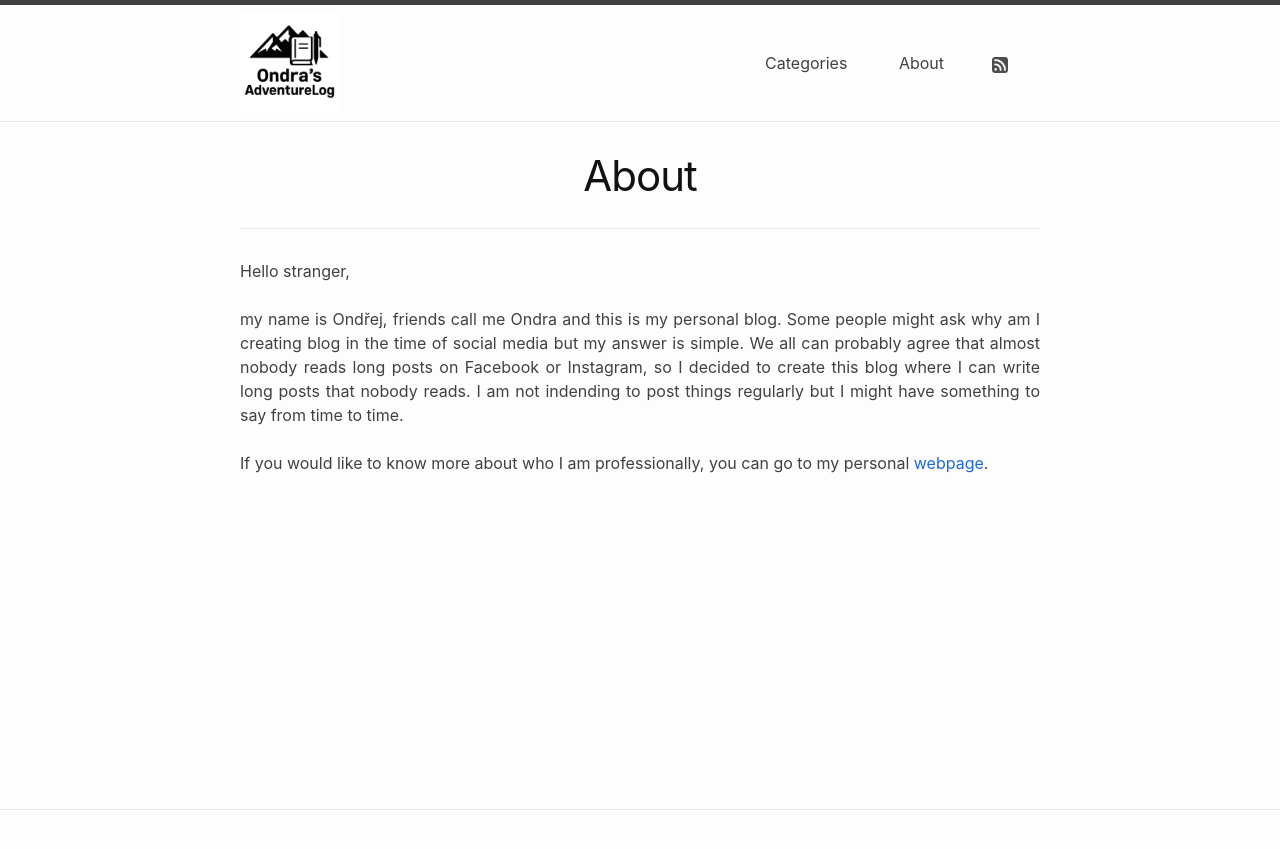
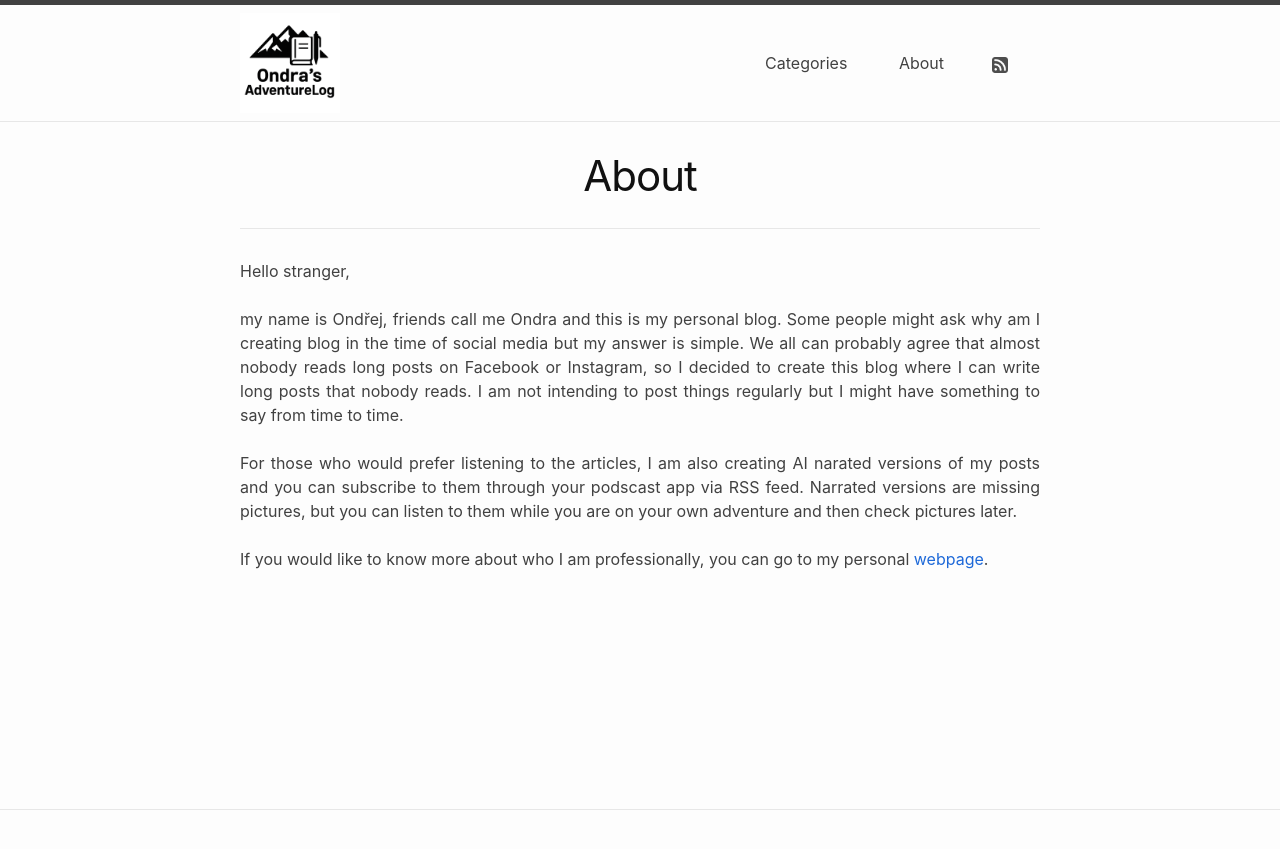
Before and after one commit to otheiner/blog, a Jekyll site: the page built from about.md, in a window 1280 px wide. Shown: the top 849 px of the page. Built offline with Jekyll 4.4.1, drawn with Linux system fonts in a browser that asks for light colours.

Commit message:
Updated about

```diff
--- a/about.md
+++ b/about.md
@@ -6,6 +6,9 @@ permalink: /about/
 
 Hello stranger,
 
-my name is Ondřej, friends call me Ondra and this is my personal blog. Some people might ask why am I creating blog in the time of social media but my answer is simple. We all can probably agree that almost nobody reads long posts on Facebook or Instagram, so I decided to create this blog where I can write long posts that nobody reads. I am not indending to post things regularly but I might have something to say from time to time.
+my name is Ondřej, friends call me Ondra and this is my personal blog. Some people might ask why am I creating blog in the time of social media but my answer is simple. We all can probably agree that almost nobody reads long posts on Facebook or Instagram, so I decided to create this blog where I can write long posts that nobody reads. I am not intending to post things regularly but I might have something to say from time to time.
+
+For those who would prefer listening to the articles, I am also creating AI narated versions of my posts and you can subscribe to them through your podscast app via RSS feed. Narrated versions are missing pictures, but you can listen to them while you are on your own adventure and then check pictures later.
+
 
 If you would like to know more about who I am professionally, you can go to my personal [webpage](https://otheiner.github.io/).
```
